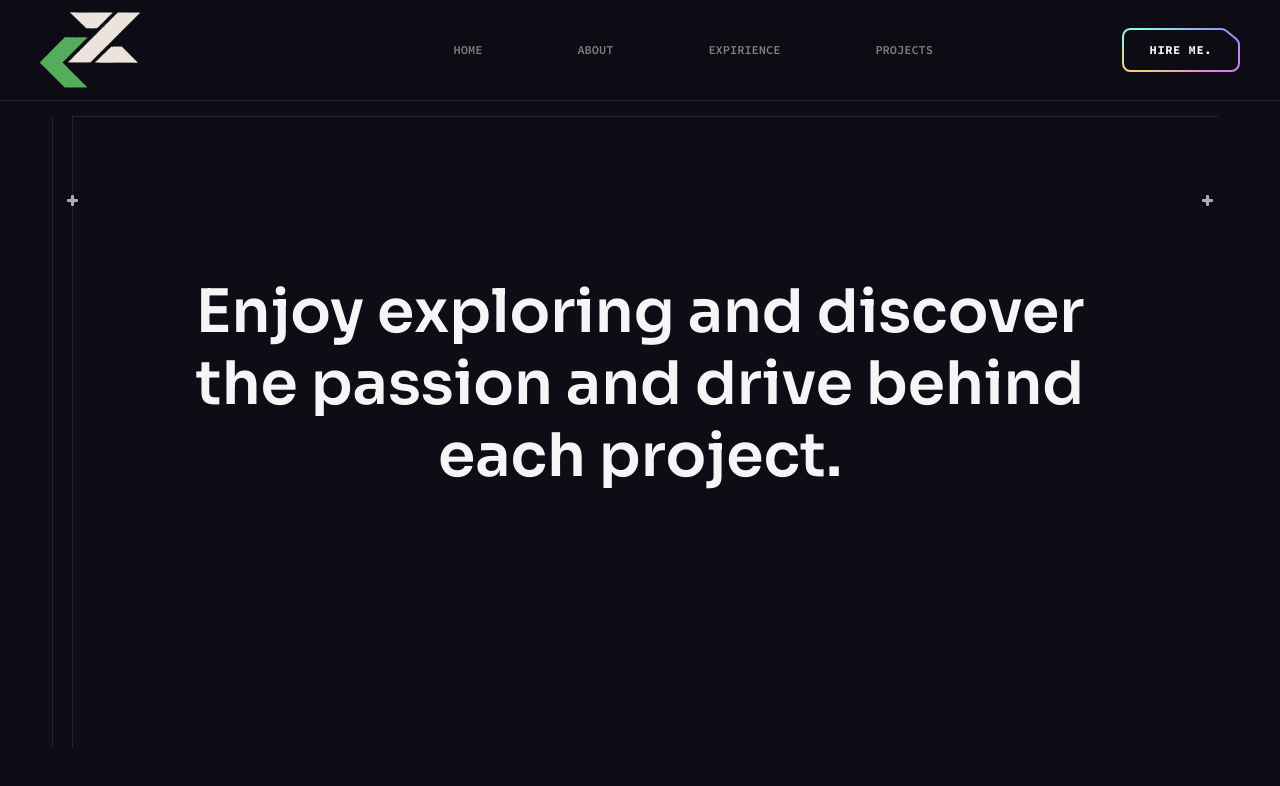
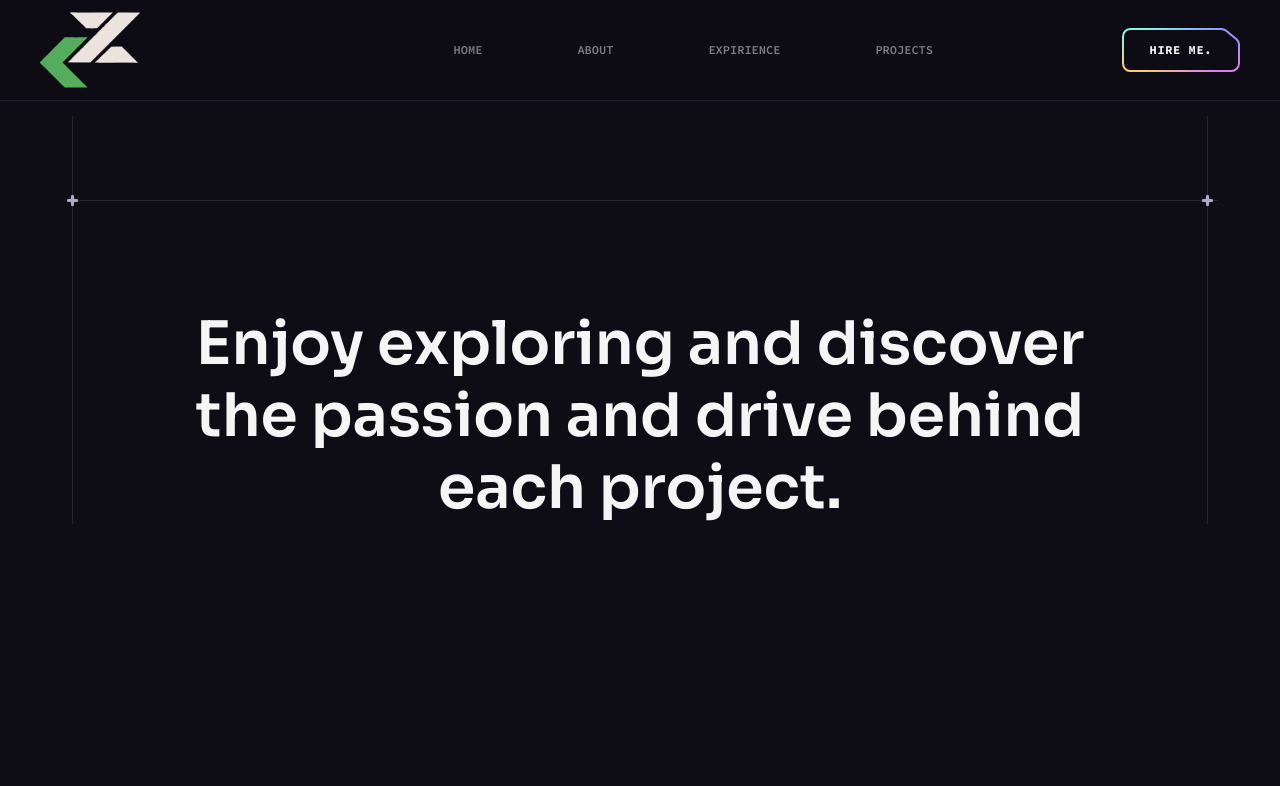
Before and after one commit to Dz-devz/Personal-Portfolio, a React (Vite) app: page / in a window 1280 px wide. Shown: the top 786 px of the page. Built offline with nearby package versions, Linux system fonts and the light colour scheme.

Commit message:
chore: fix section svg crosses not aligned and mispelled and missing tailwind

```diff
--- a/src/components/section.tsx
+++ b/src/components/section.tsx
@@ -5,7 +5,7 @@ interface SectionProps {
   id?: string;
   crosses?: boolean;
   crossesOffset?: string;
-  customPadding?: string;
+  customPaddings?: string;
   children: React.ReactNode;
 }
 
@@ -14,30 +14,31 @@ export default function Section({
   id,
   crosses,
   crossesOffset,
-  customPadding,
+  customPaddings,
   children,
 }: SectionProps) {
   return (
     <div
       id={id}
-      className={`relative ${
-        customPadding ||
-        `py-10 lg:py-16 xl:py-20 ${crosses ? "lg:py-32 xl:py-40" : ""} ${
-          className || ""
-        }`
-      }`}
+      className={`
+      relative
+      ${
+        customPaddings ||
+        `py-10 lg:py-16 xl:py-20 ${crosses ? "lg:py-32 xl:py-40" : ""}`
+      }
+      ${className || ""}`}
     >
       {children}
 
       <div className="hidden absolute top-0 left-5 w-0.25 h-full bg-stroke-1 pointer-events-none md:block lg:left-7.5 xl:left-10" />
-      <div className="hidden absolute top-0 left-5 w-0.25 h-full bg-stroke-1 pointer-events-none md:block lg:right-7.5 xl:right-10" />
+      <div className="hidden absolute top-0 right-5 w-0.25 h-full bg-stroke-1 pointer-events-none md:block lg:right-7.5 xl:right-10" />
 
       {crosses && (
         <>
           <div
             className={`hidden absolute top-0 left-7.5 right-7.5 h-0.25 bg-stroke-1 ${
               crossesOffset && crossesOffset
-            }pointer-events-none lg:block xl:left-10 right-10`}
+            } pointer-events-none lg:block xl:left-10 right-10`}
           />
           <SectionSvg crossesOffset={crossesOffset} />
         </>
```
